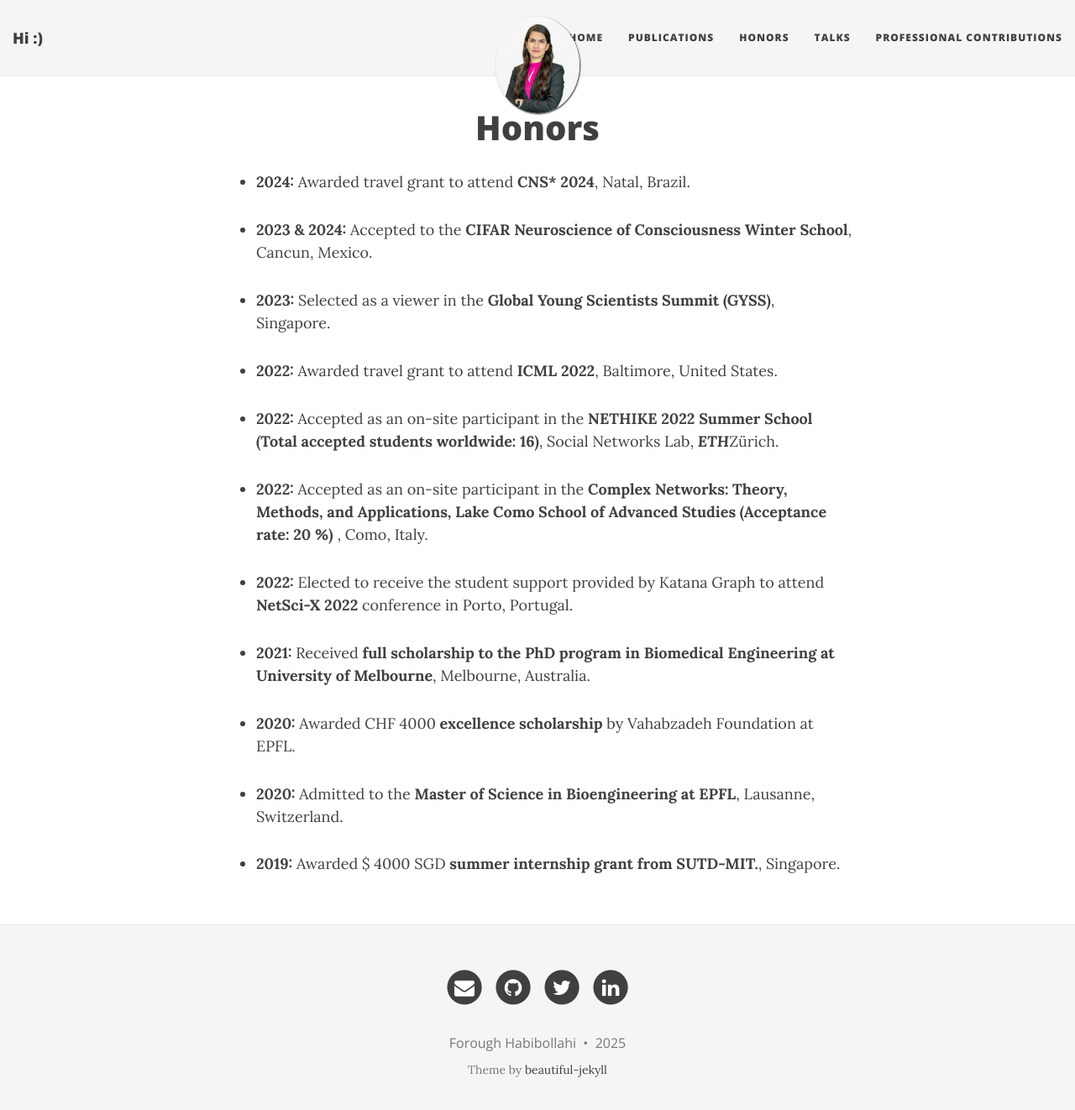
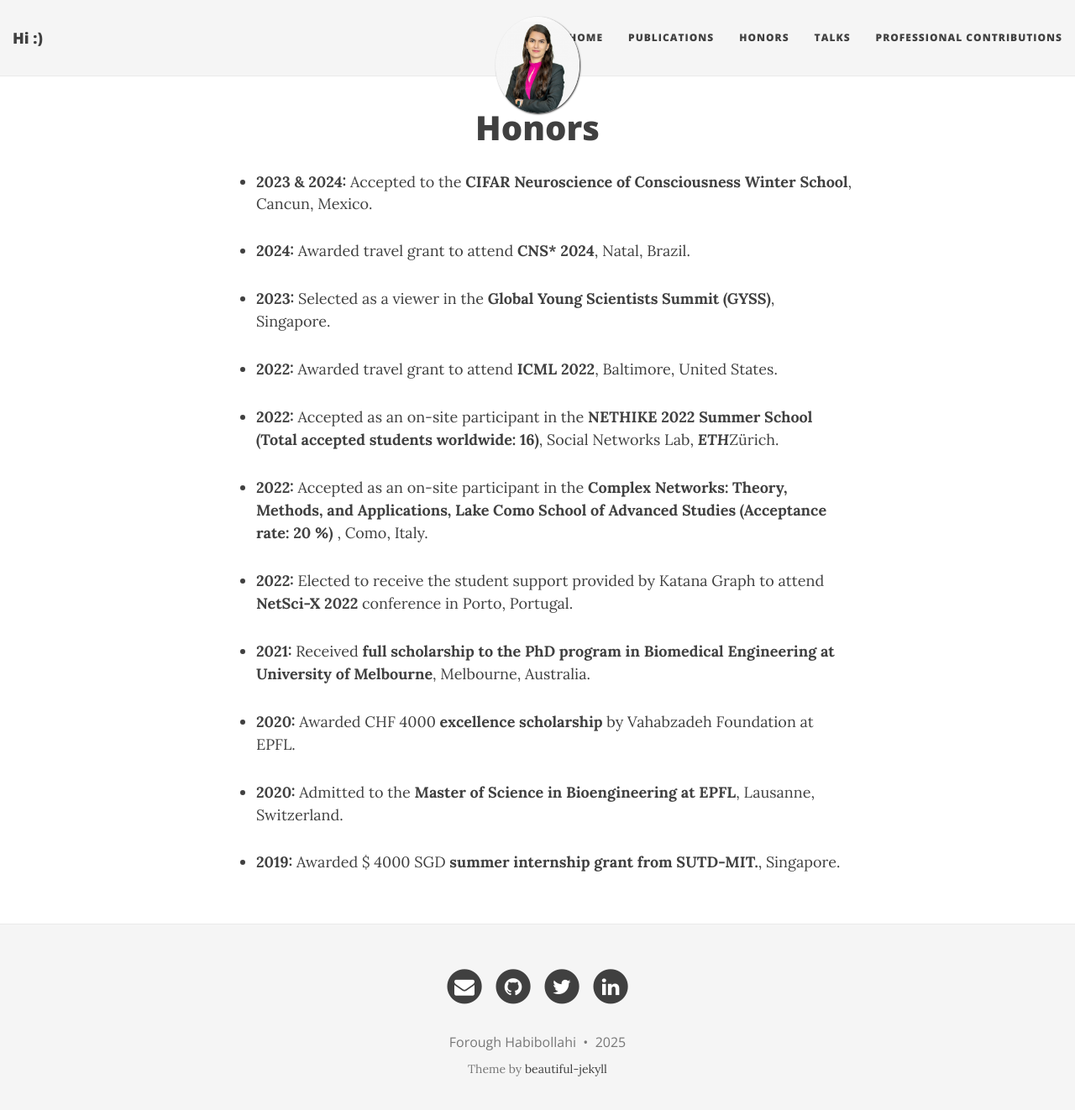
Before and after one commit to ForoughHa/ForoughHa.github.io, a Jekyll site: the page built from honors.md, in a window 1280 px wide and 1335 px high. Shown: the top 1322 px of the window at 84% size. Built offline with Jekyll 4.4.1, drawn with Linux system fonts in a browser that asks for light colours; nearby versions of some CDN libraries.

```diff
--- a/honors.md
+++ b/honors.md
@@ -3,9 +3,8 @@ layout: page
 title: Honors
 ---
 
-
+- **2023 & 2024:** Accepted to the **CIFAR Neuroscience of Consciousness Winter School**, Cancun, Mexico.
 - **2024:** Awarded travel grant to attend **CNS\* 2024**, Natal, Brazil.
-- **2023 & 2024:** Accepted to the **CIFAR Neuroscience of Consciousness Winter School**, Cancun, Mexico.
 
 - <b>2023:</b> Selected as a viewer in the **Global Young Scientists Summit (GYSS)**, Singapore.
 
```
